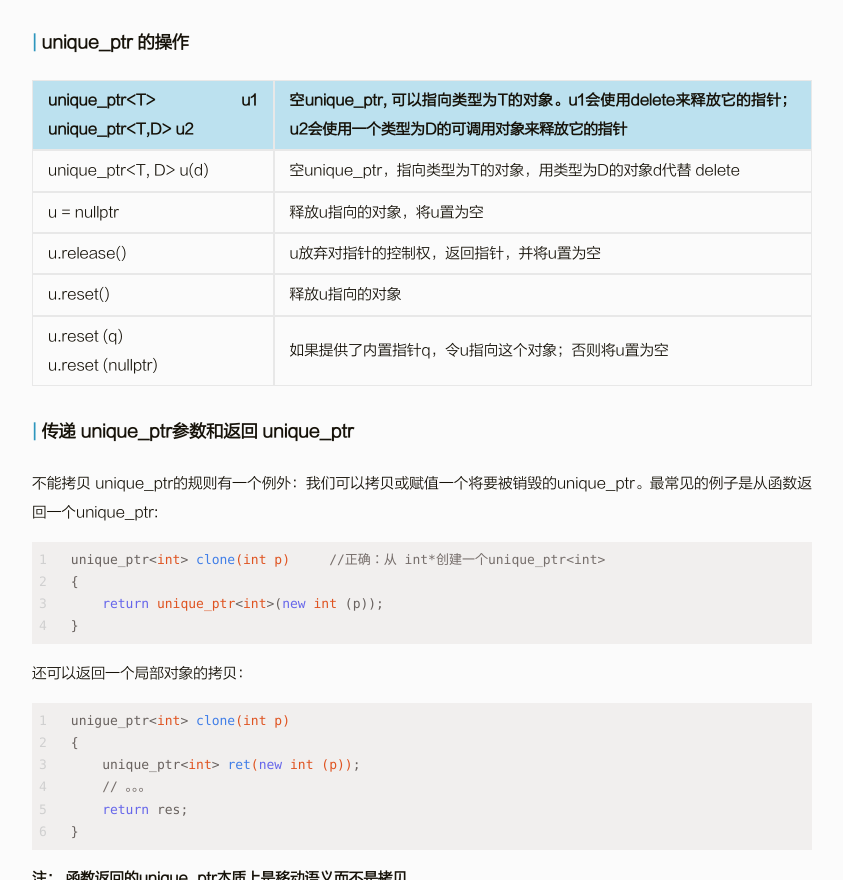
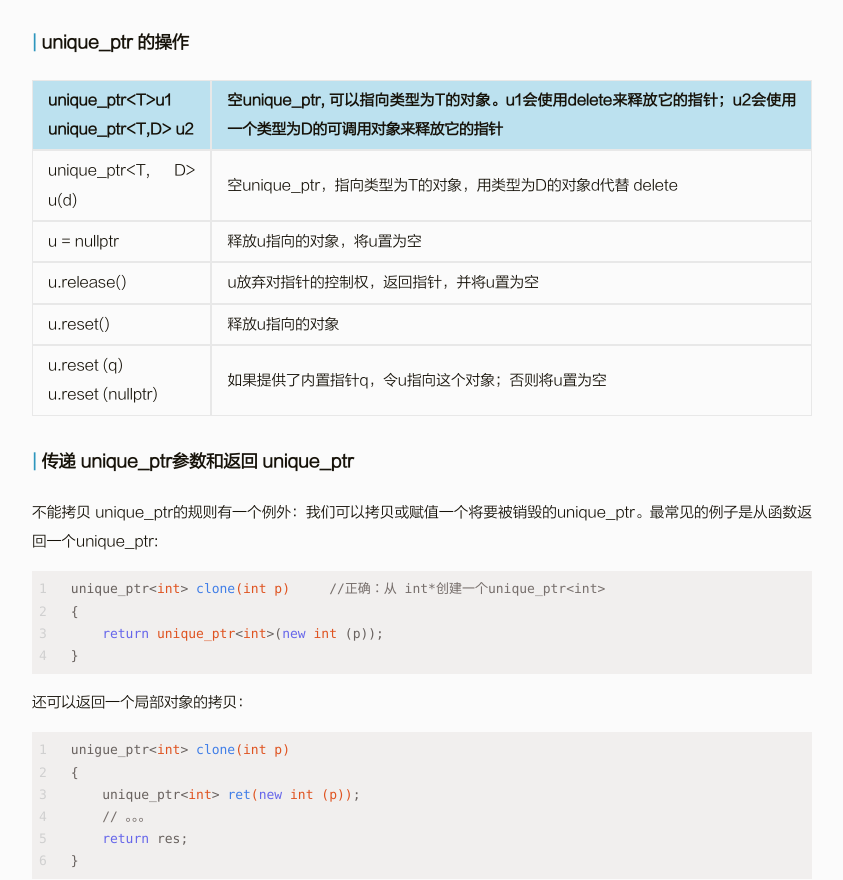
Before and after one commit to DizzyGreen/DizzyGreen.github.io, a plain HTML site: page 2025/09/23/智能指针/index.html in a window 1280 px wide. Shown: the part 2224-3104 px from the top of the page, without its empty margins (218-1061 px from the left). Drawn offline with Linux system fonts and the light colour scheme.

Commit message:
Site updated: 2025-09-23 20:26:28

```diff
--- a/2025/09/23/智能指针/index.html
+++ b/2025/09/23/智能指针/index.html
@@ -301,7 +301,7 @@
 <h3 id="unique-ptr-的操作"><a href="#unique-ptr-的操作" class="headerlink" title="unique_ptr 的操作"></a>unique_ptr 的操作</h3><table>
 <thead>
 <tr>
-<th>unique_ptr&lt;T&gt; u1 unique_ptr&lt;T,D&gt; u2</th>
+<th>unique_ptr&lt;T&gt;u1<br/>unique_ptr&lt;T,D&gt; u2</th>
 <th>空unique_ptr, 可以指向类型为T的对象。u1会使用delete来释放它的指针；u2会使用一个类型为D的可调用对象来释放它的指针</th>
 </tr>
 </thead>
```
